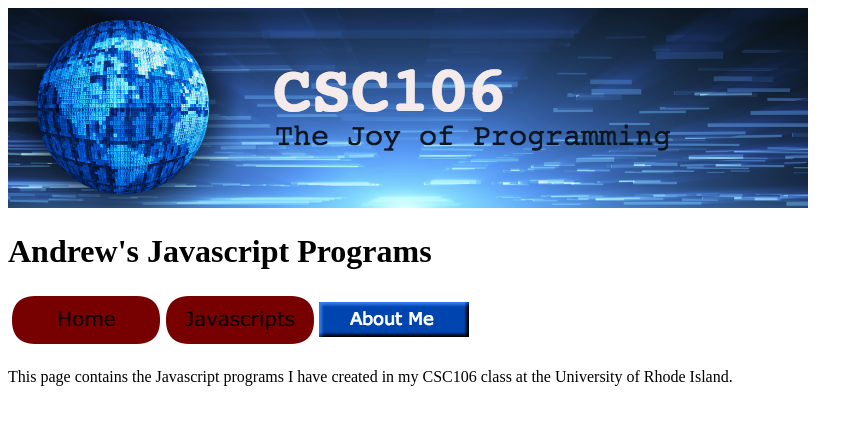
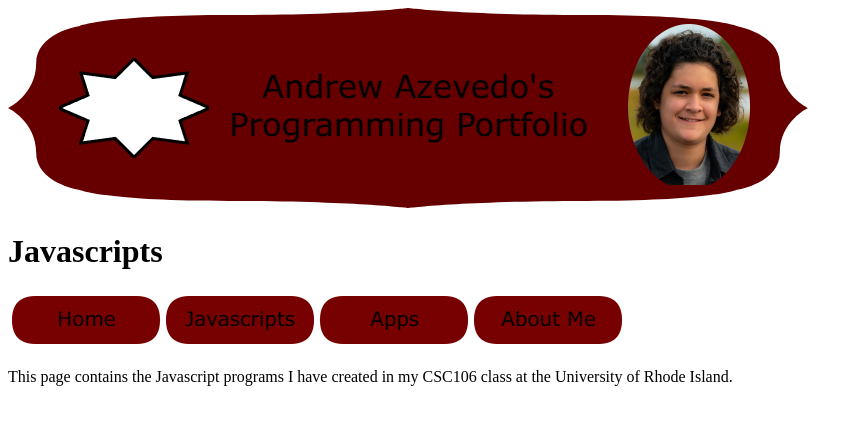
Before and after one commit to azevedo66/azevedo66.github.io, a plain HTML site: page javascripts.html in a window 1280 px wide. Shown: the whole page, without its empty margins (0-863 px from the left). Drawn offline with Linux system fonts and the light colour scheme.

Commit message:
Update javascripts.html

```diff
--- a/javascripts.html
+++ b/javascripts.html
@@ -3,32 +3,20 @@
 
     <head>
         <meta charset="utf-8">
-        <title>Javascript Programs</title>
+        <title>My Webpage</title>
+        <link rel="stylesheet" type="text/css" href="style.css">
     </head>
 
     <body>
-        <img src="banner.jpg">
-        <h1>Andrew's Javascript Programs</h1>
-        <table>
-            <thead>
-                <tr>
-                    <th>
-                        <a href="https://azevedo66.github.io/index.html">
-                            <img src="home.png">
-                        </a>
-                    </th>
-                    <th>
-                        <a href="https://azevedo66.github.io/javascripts.html">
-                            <img src="javascripts.png">
-                        </a>
-                    </th>
-                    <th>
-                        <a href="https://azevedo66.github.io/about.html">
-                            <img src="aboutme.png">
-                        </a>
-                    </th>
-                </tr>
-            </thead>
+        <img src="myBanner.png">
+        <h1>Javascripts</h1>
+        <table id="nav-table">
+            <tr>
+                <td><a href="index.html"><img src="home.png"></a></td>
+                <td><a href="javascripts.html"><img src="javascripts.png"></a></td>
+                <td><a href="apps.html"><img src="apps.png"></a></td>
+                <td><a href="about.html"><img src="about.png"></a></td>
+            </tr>
         </table>
     <p>This page contains the Javascript programs I have created in my CSC106 class at the University of Rhode Island.</p>
     </body>
```
